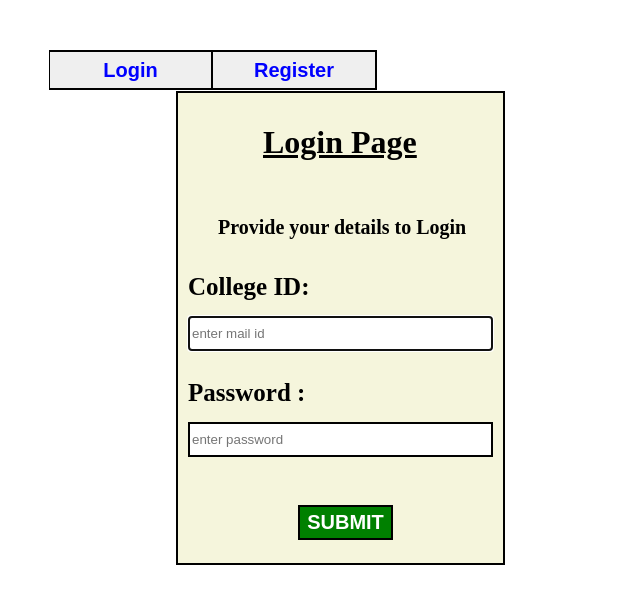
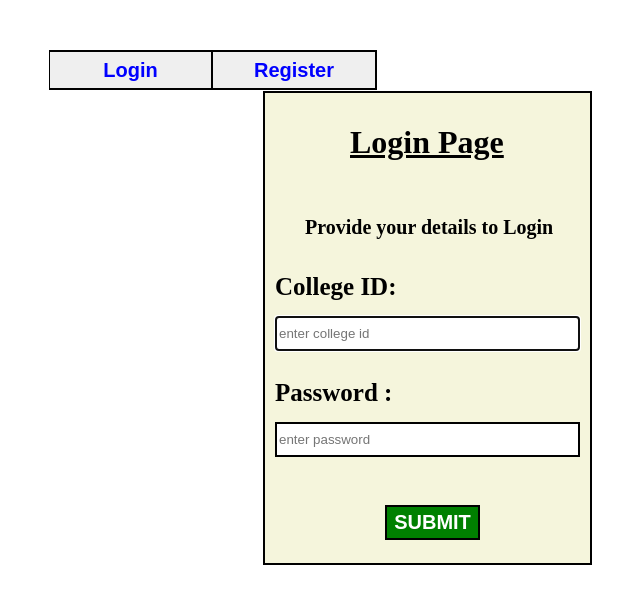
Before and after one commit to SNEHASREEPRIYA/FSDRepo, a React (Create React App) app: page / in a window 1280 px wide. Shown: the top 604 px of the page, without its empty margins (427-1067 px from the left). Built offline with nearby package versions, Linux system fonts and the light colour scheme.

Commit message:
Sucessfully added all Files

```diff
--- a/src/CartFetching.js
+++ b/src/CartFetching.js
@@ -16,8 +16,8 @@ function Cart({id, path, title, price, descript, category, rating, count}) {
     }
 
     return (
-        <div style={{padding:10,backgroundColor:"white",borderRadius:3,width:230,display:"flex",flexDirection:"column", border:'1px solid black', margin:20}}>
-            <img src="wishlistSymbol.png" alt="wishlist" style={{marginLeft:190,height:25,width:25}}/>
+        <div style={{padding:10,backgroundColor:"white",borderRadius:5,width:272,display:"flex",flexDirection:"column", border:'1px solid black', margin:20}}>
+            <img src="wishlistSymbol.png" alt="wishlist" style={{marginLeft:230,height:25,width:25}}/>
             <center>
             <img src={path} width={100} height={100} alt = "product" style={{borderRadius:20}}></img>
             <h3 >{title} </h3>
--- a/src/Login Page.js
+++ b/src/Login Page.js
@@ -53,12 +53,12 @@ function Login() {
 // export default Login;
 
 return (
-    <div style={{marginLeft:595,marginTop:-17,border:"2px solid black",padding:10,width:305,height:450,display:"flex",flexDirection:"column",backgroundColor:"beige"}}>
+    <div style={{marginLeft:682,marginTop:-17,border:"2px solid black",padding:10,width:305,height:450,display:"flex",flexDirection:"column",backgroundColor:"beige"}}>
         <h1 style={{marginLeft:75}}><u>Login Page</u></h1>
         <h5 style={{fontSize:20,marginLeft:30}}>Provide your details to Login</h5>
         <form onSubmit={formSubmit} style={{fontSize:25,display:"flex",flexDirection:"column"}}>
             <label><b>College ID:</b></label>
-            <input type="text" ref={collegeIdRef} style={{height:35,width:305,marginTop:15,border:"2px solid black"}} placeholder="enter mail id"/>
+            <input type="text" ref={collegeIdRef} style={{height:35,width:305,marginTop:15,border:"2px solid black"}} placeholder="enter college id"/>
             <br/>
             <label><b>Password :</b></label>
             <input type="password" ref={passwordRef} style={{height:35,width:305,marginTop:15,border:"2px solid black"}} placeholder="enter password"/>
--- a/src/registerPage.js
+++ b/src/registerPage.js
@@ -2,6 +2,7 @@ import { useState, useContext } from "react";
 import { globalContext } from "./App";
 
 function RegisterPage() {
+
     const [collegeIdValue, setCollegeId] = useState('');
     const [passwordValue, setPassword] = useState('');
     const [emailValue, setEmail] = useState('');
@@ -102,7 +103,7 @@ function RegisterPage() {
                     <center><button type="submit" style={{ width: 100, float: 'right', alignItems: 'center', fontSize: 20, backgroundColor: "black", color: "white", borderRadius: 10 }}>Register</button></center>
                 </form>
             </div> */}
-            <div style={{marginLeft:84,marginTop:-15,border:"2px solid black",padding:10,width:308,display:"flex",flexDirection:"column",backgroundColor:"beige"}}>
+            <div style={{marginLeft:85,marginTop:-18,border:"2px solid black",padding:10,width:308,display:"flex",flexDirection:"column",backgroundColor:"beige"}}>
 
             <h1 style={{marginLeft:65}}><u>Register Page</u></h1>
             <h5 style={{fontSize:20,marginLeft:20}}>Provide your details to Register</h5>
```
